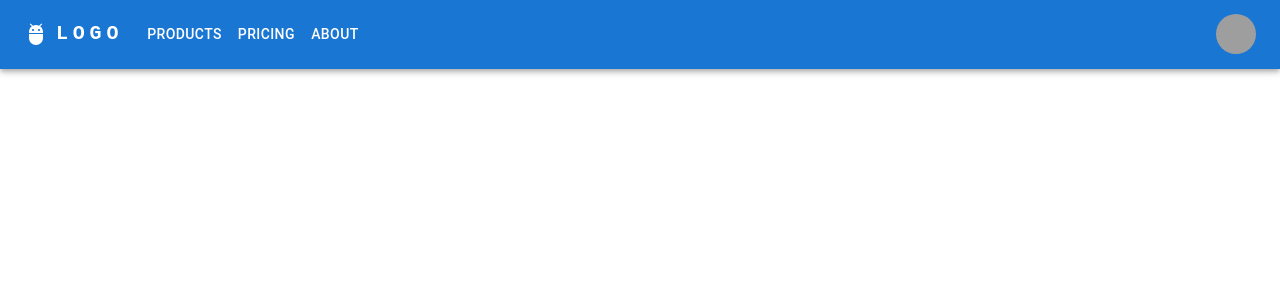
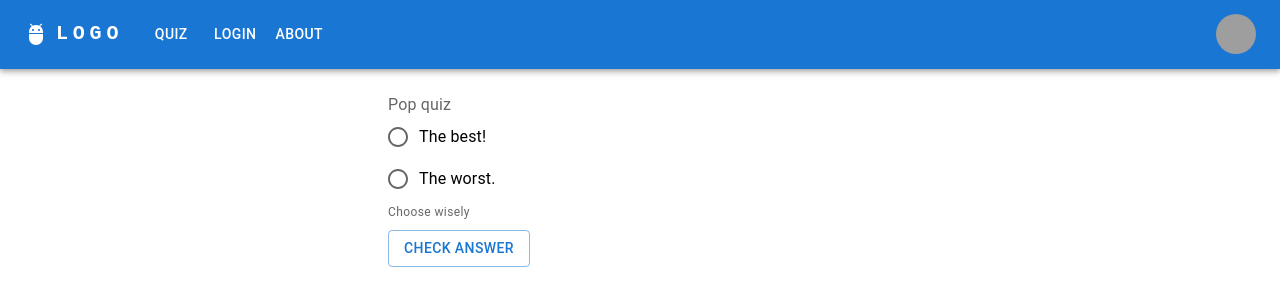
Before and after one commit to MuhammadAbdullahDogar/quiz-app, a React (Create React App) app: page /Quiz in a window 1280 px wide. Shown: the top 306 px of the page. Built offline with nearby package versions, Linux system fonts and the light colour scheme; grey boxes are pictures that could not be loaded.

Commit message:
create Navbar

```diff
--- a/src/App.js
+++ b/src/App.js
@@ -1,6 +1,8 @@
 import About from "./components/About";
 import Appbar from "./components/Appbar";
-import {Routes,Route} from 'react-router';
+import {Routes,Route} from 'react-router-dom';
+import Login from "./pages/Login";
+import Quiz from "./pages/Quiz";
 
 
 function App() {
@@ -9,7 +11,9 @@ function App() {
       <div className="App">
         <Appbar />
         <Routes>
-          <Route path="/about" element={<About />}></Route>
+          <Route path="about" element={<About />}></Route>
+          <Route path="login" element={<Login/>}></Route>
+          <Route path="Quiz" element={<Quiz/>}></Route>
         </Routes>
       </div>
     </>
--- a/src/components/Appbar.jsx
+++ b/src/components/Appbar.jsx
@@ -14,7 +14,7 @@ import MenuItem from '@mui/material/MenuItem';
 import AdbIcon from '@mui/icons-material/Adb';
 import {Link} from 'react-router-dom';
 
-const pages = ['Products', 'Pricing', 'about'];
+const pages = ['quiz', 'login', 'about'];
 const settings = ['Profile', 'Account', 'Dashboard', 'Logout'];
 
 function Appbar() {
--- a/src/pages/Login.jsx
+++ b/src/pages/Login.jsx
@@ -0,0 +1,32 @@
+import React from 'react'
+import TextField from '@mui/material/TextField';
+import Button from '@mui/material/Button';
+import Stack from '@mui/material/Stack';
+import Box from '@mui/material/Box';
+import Container from '@mui/material/Container';
+
+const Login = () => {
+    return (
+        <>
+            <Container maxWidth="sm">
+                <Box >
+                    <Stack spacing={2}>
+                        <TextField id="standard-basic" label="Standard" variant="standard" />
+                        <TextField
+                            id="standard-password-input"
+                            label="Password"
+                            type="password"
+                            autoComplete="current-password"
+                            variant="standard"
+                        />
+                        <Button variant="contained">Login</Button>
+                    </Stack>
+                </Box>
+            </Container>
+
+
+        </>
+    )
+}
+
+export default Login
--- /dev/null
+++ b/src/pages/Quiz.jsx
@@ -0,0 +1,65 @@
+import React from 'react'
+import Radio from '@mui/material/Radio';
+import RadioGroup from '@mui/material/RadioGroup';
+import FormControlLabel from '@mui/material/FormControlLabel';
+import FormControl from '@mui/material/FormControl';
+import FormHelperText from '@mui/material/FormHelperText';
+import FormLabel from '@mui/material/FormLabel';
+import Button from '@mui/material/Button';
+import Stack from '@mui/material/Stack';
+import Box from '@mui/material/Box';
+import Container from '@mui/material/Container';
+const Quiz = () => {
+    const [value, setValue] = React.useState('');
+    const [error, setError] = React.useState(false);
+    const [helperText, setHelperText] = React.useState('Choose wisely');
+
+    const handleRadioChange = (event) => {
+        setValue(event.target.value);
+        setHelperText(' ');
+        setError(false);
+    };
+
+    const handleSubmit = (event) => {
+        event.preventDefault();
+
+        if (value === 'best') {
+            setHelperText('You got it!');
+            setError(false);
+        } else if (value === 'worst') {
+            setHelperText('Sorry, wrong answer!');
+            setError(true);
+        } else {
+            setHelperText('Please select an option.');
+            setError(true);
+        }
+    };
+    return (
+        <Container maxWidth="sm">
+            <Box >
+                <Stack spacing={2}>
+                    <form onSubmit={handleSubmit}>
+                        <FormControl sx={{ m: 3 }} error={error} variant="standard">
+                            <FormLabel id="demo-error-radios">Pop quiz</FormLabel>
+                            <RadioGroup
+                                aria-labelledby="demo-error-radios"
+                                name="quiz"
+                                value={value}
+                                onChange={handleRadioChange}
+                            >
+                                <FormControlLabel value="best" control={<Radio />} label="The best!" />
+                                <FormControlLabel value="worst" control={<Radio />} label="The worst." />
+                            </RadioGroup>
+                            <FormHelperText>{helperText}</FormHelperText>
+                            <Button sx={{ mt: 1, mr: 1 }} type="submit" variant="outlined">
+                                Check Answer
+                            </Button>
+                        </FormControl>
+                    </form>
+                </Stack>
+            </Box>
+        </Container>
+    )
+}
+
+export default Quiz
```
